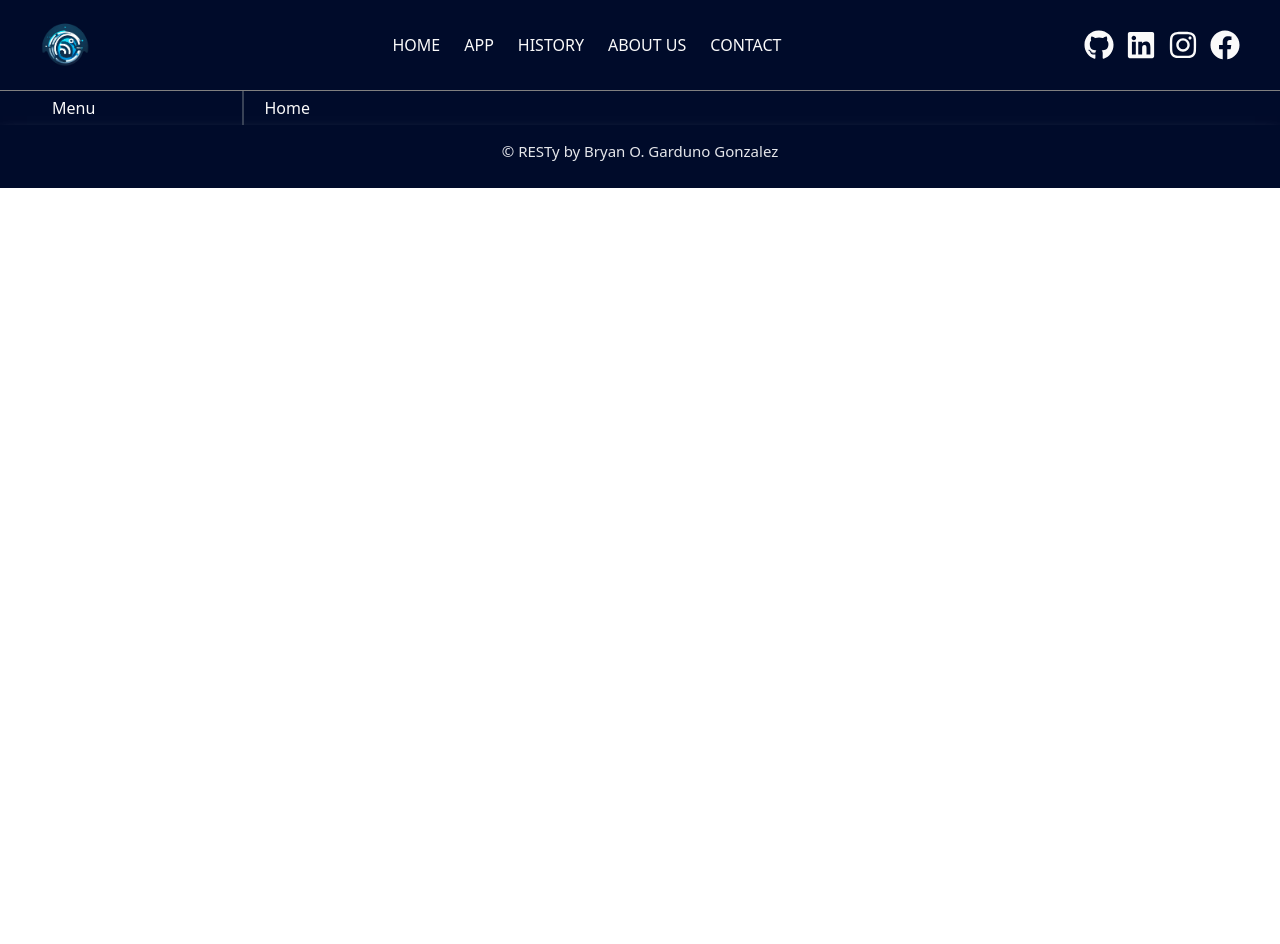
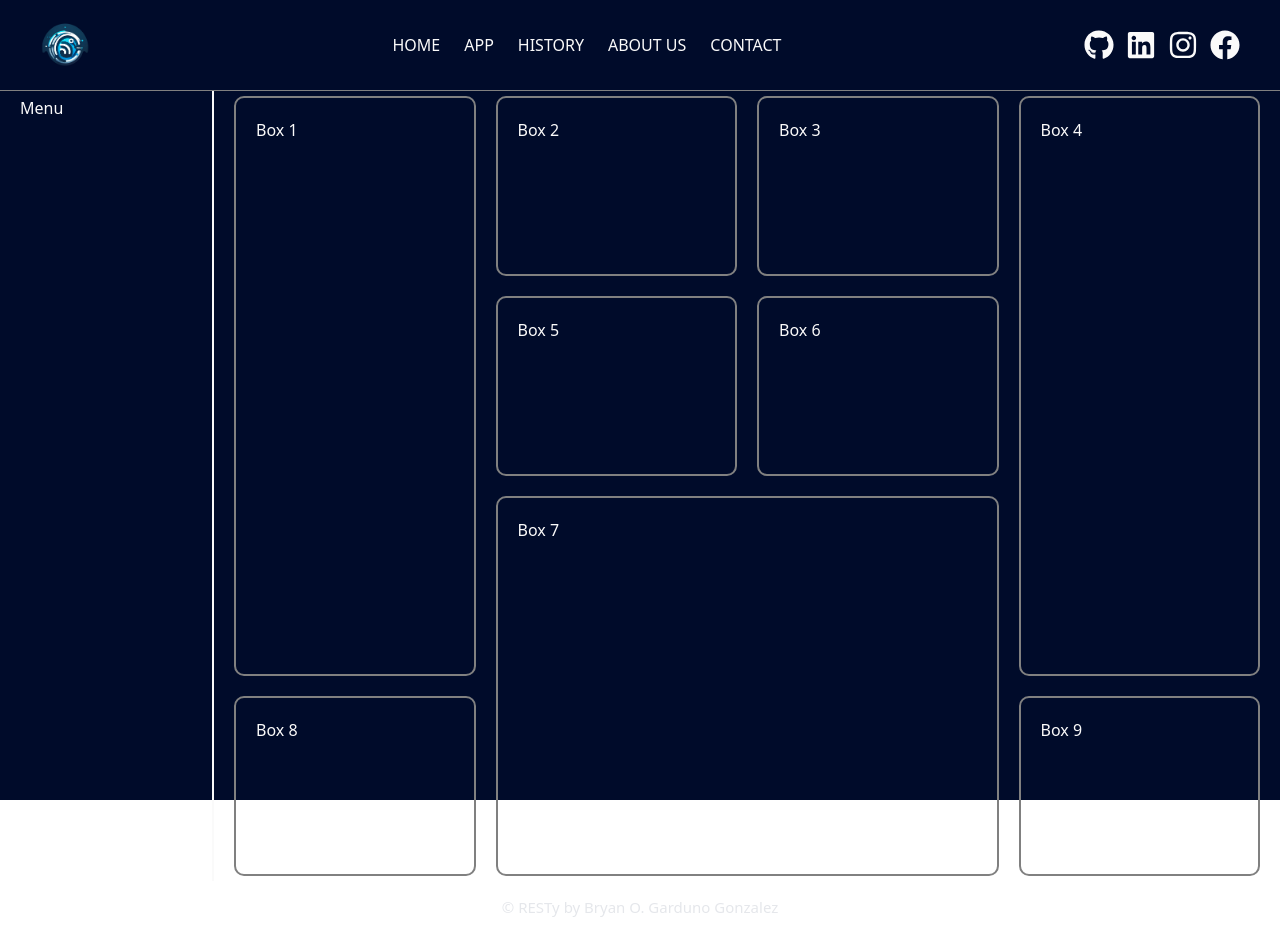
Before and after one commit to brosmar18/resty, a React (Vite) app: page / in a window 1280 px wide. Before the commit the page ends 800 px from the top, so only its background shows below. Built offline with nearby package versions, Linux system fonts and the light colour scheme.

Commit message:
Grid system set up for home page

```diff
--- a/src/Main.jsx
+++ b/src/Main.jsx
@@ -16,7 +16,7 @@
     return (
       <div className="page">
         <Header />
-        <div className="container">
+        <div className="containers">
           <div className="menu__container">
             <Menu />
           </div>
--- a/src/Main.scss
+++ b/src/Main.scss
@@ -1,22 +1,37 @@
+@import './styles/responsive.scss';
+
 * {
   margin: 0;
   padding: 0;
   box-sizing: border-box;
 }
 
+a {
+  text-decoration: none;
+  color: inherit;
+}
+
 .page {
   background-color: #000B2A;
   color: #fafafa;
+  display: flex;
+  flex-direction: column;
+  height: 100vh;
 }
 
-  .container {
+.containers {
+  flex: 1;
   display: flex;
 }
 
 .menu__container {
   width: 250px;
   padding: 5px 20px;
-    border-right: 2px solid #384256;
+  border-right: 2px solid #fafafa;
+
+  @include lg{
+    width: max-content;
+  }
 }
 
 .content__container {
--- a/src/Pages/Home/Home.scss
+++ b/src/Pages/Home/Home.scss
@@ -0,0 +1,47 @@
+@import '../../styles/responsive.scss';
+
+.home {
+    display: grid;
+    gap: 20px;
+    grid-template-columns: repeat(4, 1fr);
+    grid-auto-rows: minmax(180px, auto);
+    grid-auto-flow: dense;
+
+    @include xl{
+        grid-template-columns: repeat(3, 1fr);
+      }
+      @include lg{
+        grid-template-columns: repeat(2, 1fr);
+      }
+      @include md {
+        grid-template-columns: repeat(1, 1fr);
+      }
+      @include sm {
+        grid-auto-rows: minmax(120px, auto);
+      }
+
+    .box {
+        padding: 20px;
+        border-radius: 10px;
+        border: 2px solid gray;
+    }
+
+    .box1 {
+        grid-column: span 1;
+        grid-row: span 3;
+    }
+
+    .box4 {
+        grid-column: span 1;
+        grid-row: span 3;
+    }
+
+    .box7 {
+        grid-column: span 2;
+        grid-row: span 2;
+
+        @include md {
+            display: none;
+        }
+    }
+}
--- a/src/Pages/Home/index.jsx
+++ b/src/Pages/Home/index.jsx
@@ -1,9 +1,19 @@
-
+import './Home.scss';
 
 const Home = () => {
   return (
-    <div>Home</div>
-  )
-}
+    <div className="home">
+      <div className="box box1">Box 1</div>
+      <div className="box box2">Box 2</div>
+      <div className="box box3">Box 3</div>
+      <div className="box box4">Box 4</div>
+      <div className="box box5">Box 5</div>
+      <div className="box box6">Box 6</div>
+      <div className="box box7">Box 7</div>
+      <div className="box box8">Box 8</div>
+      <div className="box box9">Box 9</div>
+    </div>
+  );
+};
 
-export default Home
+export default Home;
--- /dev/null
+++ b/src/styles/responsive.scss
@@ -0,0 +1,31 @@
+$sm: 480px;
+$md: 768px;
+$lg: 1024px;
+$xl: 1200px;
+$xxl: 1400px;
+
+@mixin sm {
+  @media screen and (max-width: ($sm)) {
+    @content;
+  }
+}
+@mixin md {
+  @media screen and (max-width: ($md)) {
+    @content;
+  }
+}
+@mixin lg {
+  @media screen and (max-width: ($lg)) {
+    @content;
+  }
+}
+@mixin xl {
+  @media screen and (max-width: ($xl)) {
+    @content;
+  }
+}
+@mixin xxl {
+  @media screen and (max-width: ($xxl)) {
+    @content;
+  }
+}
```
Also changed, not shown: src/styles/variables.scss (added). Lines whose indentation alone changed are shown as unchanged.
